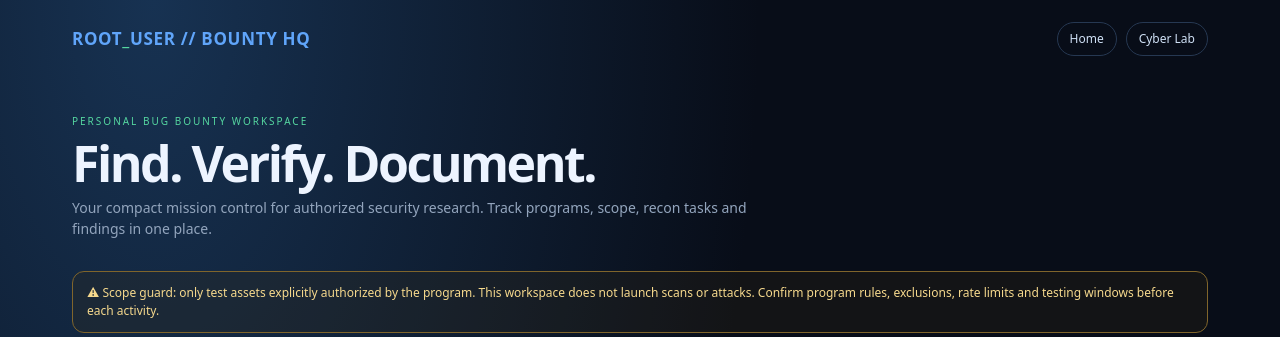
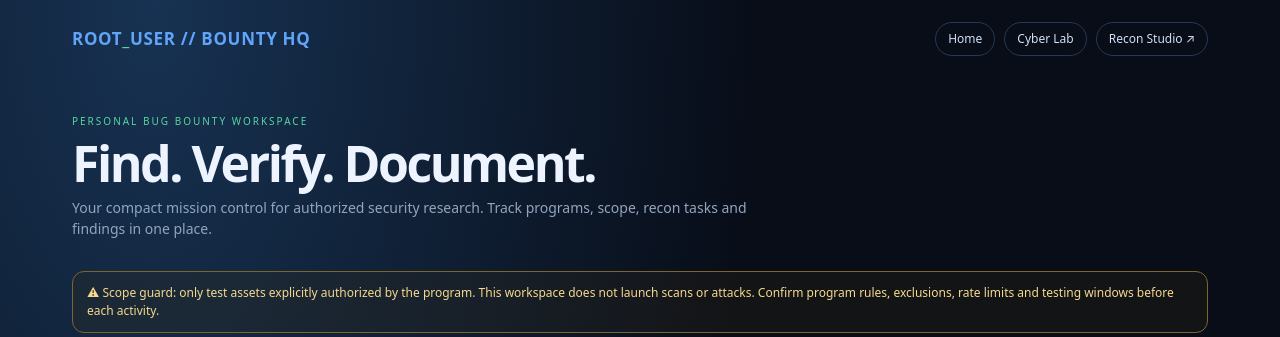
Before and after one commit to Root-user101/Svg, a Flask app: page /bounty in a window 1280 px wide. Shown: the top 337 px of the page. Run offline with Flask 3, Linux system fonts and the light colour scheme.

Commit message:
Add Recon Studio navigation to Bounty HQ

```diff
--- a/python-server/templates/bounty.html
+++ b/python-server/templates/bounty.html
@@ -13,7 +13,7 @@ main{max-width:1180px;margin:auto;padding:12px 22px 60px}.hero{padding:24px 0}.e
 </style>
 </head>
 <body>
-<header class="top"><a class="brand" href="/">ROOT<span>_</span>USER // BOUNTY HQ</a><nav class="nav"><a href="/">Home</a><a href="/lab">Cyber Lab</a></nav></header>
+<header class="top"><a class="brand" href="/">ROOT<span>_</span>USER // BOUNTY HQ</a><nav class="nav"><a href="/">Home</a><a href="/lab">Cyber Lab</a><a href="/recon">Recon Studio ↗</a></nav></header>
 <main>
 <section class="hero"><div class="eyebrow">Personal bug bounty workspace</div><h1>Find. Verify. Document.</h1><p>Your compact mission control for authorized security research. Track programs, scope, recon tasks and findings in one place.</p></section>
 <div class="notice">⚠ Scope guard: only test assets explicitly authorized by the program. This workspace does not launch scans or attacks. Confirm program rules, exclusions, rate limits and testing windows before each activity.</div>
```
